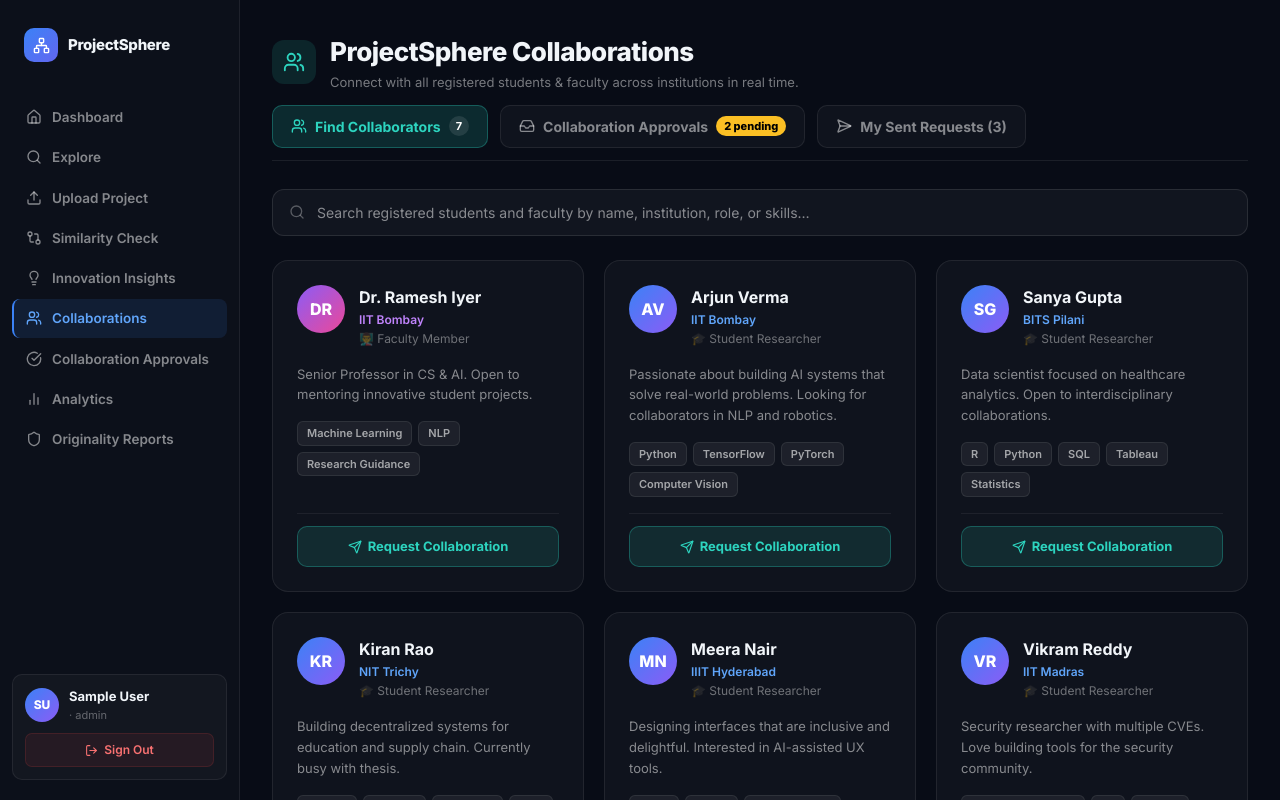
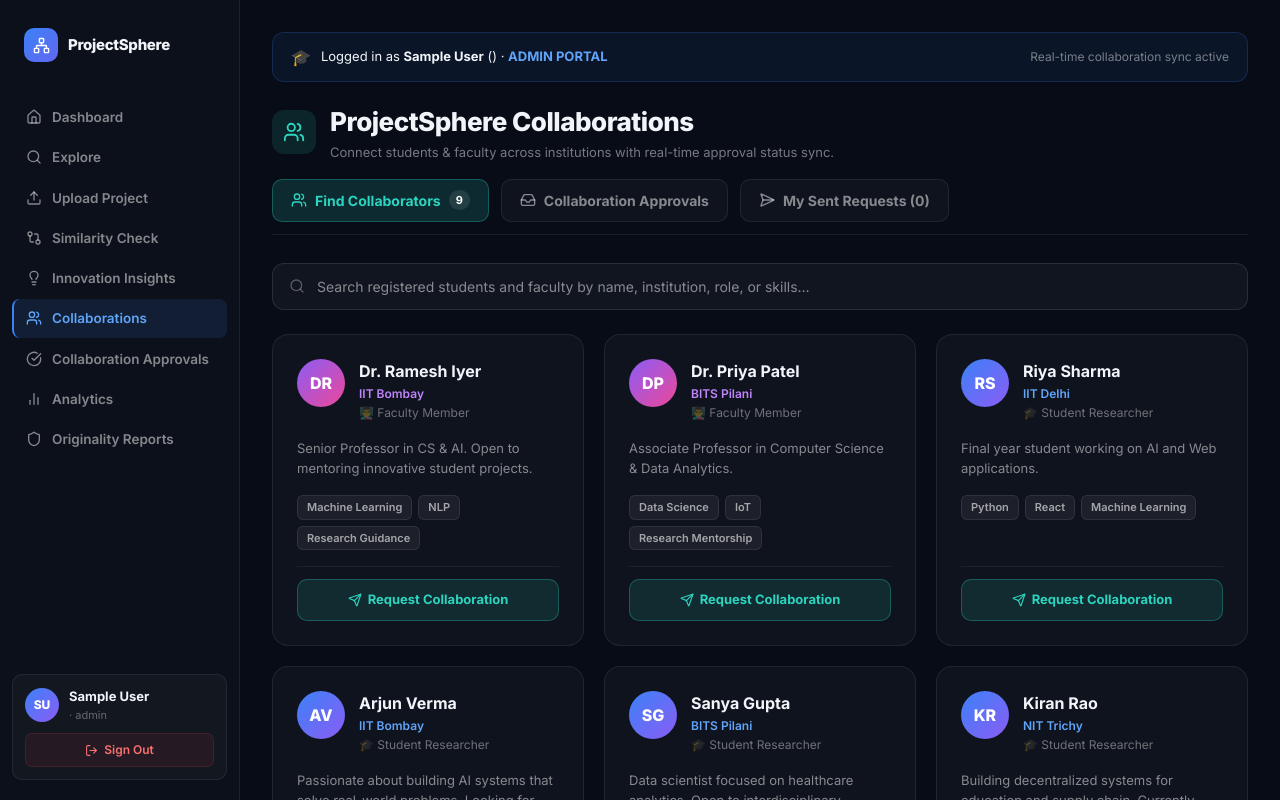
Before and after one commit to ChandanaNedium/ProjectSphere, a Next.js app: page /collaborate in a window 1280 px wide. Shown: the top 800 px of the page. Built offline with nearby package versions, Linux system fonts and the light colour scheme; sample sign-in values are in the browser's storage.

Commit message:
Implement sender-recipient specific collaboration requests and live status sync

```diff
--- a/src/app/collaborate/page.tsx
+++ b/src/app/collaborate/page.tsx
@@ -2,13 +2,46 @@
 
 import { useState, useEffect, Suspense } from "react"
 import { useSearchParams } from "next/navigation"
-import { Users, MessageCircle, Star, MapPin, Code, ChevronRight, X, Send, CheckCircle, XCircle, Clock, Search, ShieldCheck, UserCheck, Inbox, SendHorizontal } from "lucide-react"
+import { Users, MessageCircle, Star, MapPin, Code, ChevronRight, X, Send, CheckCircle, XCircle, Clock, Search, ShieldCheck, UserCheck, Inbox, SendHorizontal, Filter } from "lucide-react"
 import Link from "next/link"
 import Sidebar from "@/components/Sidebar"
 import { getSession, getAllRegisteredUsers, type User } from "@/lib/client-auth"
 import type { CollabRequest } from "../faculty/collabs/page"
 
 const COLLAB_KEY = "ps_collab_requests"
+
+const SEED_REQUESTS: CollabRequest[] = [
+  {
+    id: "c_demo_1",
+    projectTitle: "AI & Healthcare Analytics Research",
+    requester: "Riya Sharma",
+    requesterEmail: "riya@demo.com",
+    requesterRole: "student",
+    targetName: "Dr. Priya Patel",
+    targetEmail: "priya@demo.com",
+    targetRole: "faculty",
+    college: "IIT Delhi",
+    domain: "AI & ML",
+    message: "Hi Dr. Priya, I would love to collaborate with you on your healthcare analytics and AI project. Could I join your research initiative?",
+    status: "pending",
+    date: new Date().toISOString().split('T')[0]
+  },
+  {
+    id: "c_demo_2",
+    projectTitle: "Decentralized Credential System",
+    requester: "Arjun Verma",
+    requesterEmail: "arjun.verma@iitb.ac.in",
+    requesterRole: "student",
+    targetName: "Riya Sharma",
+    targetEmail: "riya@demo.com",
+    targetRole: "student",
+    college: "IIT Bombay",
+    domain: "Blockchain",
+    message: "Hey Riya, I saw your full-stack expertise. Want to pair up on building smart contracts for academic credentials?",
+    status: "pending",
+    date: new Date().toISOString().split('T')[0]
+  }
+]
 
 function ConnectModal({ person, onClose, onSend }: { person: User; onClose: () => void; onSend: (msg: string) => void }) {
   const [message, setMessage] = useState(`Hi ${person.name.split(' ')[0]}, I came across your profile on ProjectSphere and I'd love to collaborate with you. I'm interested in your work in ${person.interests ? person.interests.split(',')[0].trim() : person.role}. Would you be open to connecting?`)
@@ -153,17 +186,11 @@ function CollaborateContent() {
       if (raw) {
         setCollabRequests(JSON.parse(raw))
       } else {
-        // Default seed requests so user immediately sees approval workflows
-        const seed: CollabRequest[] = [
-          { id: "c1", projectTitle: "AI Mental Health Companion", requester: "Anika Sharma", requesterEmail: "anika@iitd.ac.in", targetName: session?.name || "User", college: "IIT Delhi", domain: "AI & ML", message: "Would like to collaborate on the NLP module and extend multilingual support.", status: "pending", date: new Date().toISOString().split('T')[0] },
-          { id: "c2", projectTitle: "Blockchain Verification Protocol", requester: "Ravi Kumar", requesterEmail: "ravi@nitt.edu", targetName: session?.name || "User", college: "NIT Surathkal", domain: "Blockchain", message: "Our team has experience with Solidity and wants to add multi-chain support.", status: "pending", date: new Date().toISOString().split('T')[0] },
-          { id: "c3", projectTitle: "Smart Energy Dashboard", requester: "Priya Nair", requesterEmail: "priya@bits.edu", targetName: session?.name || "User", college: "BITS Pilani", domain: "IoT", message: "Looking to integrate solar panel monitoring into this system.", status: "approved", date: "2026-08-20" },
-        ]
-        localStorage.setItem(COLLAB_KEY, JSON.stringify(seed))
-        setCollabRequests(seed)
+        localStorage.setItem(COLLAB_KEY, JSON.stringify(SEED_REQUESTS))
+        setCollabRequests(SEED_REQUESTS)
       }
     } catch {
-      setCollabRequests([])
+      setCollabRequests(SEED_REQUESTS)
     }
   }
 
@@ -176,16 +203,20 @@ function CollaborateContent() {
   const handleSend = (msg: string) => {
     if (!connectTarget) return
     const session = getSession()
-    const requesterName = session?.name || "Student User"
-    const requesterCollege = session?.institution || "IIT Bombay"
+    const requesterName = session?.name || "Riya Sharma"
+    const requesterEmail = session?.email || "riya@demo.com"
+    const requesterRole = session?.role || "student"
+    const requesterCollege = session?.institution || "IIT Delhi"
 
     const newReq: CollabRequest = {
       id: `c_${Date.now()}`,
       projectTitle: `Collaboration with ${connectTarget.name}`,
       requester: requesterName,
-      requesterEmail: session?.email || "student@demo.com",
+      requesterEmail: requesterEmail,
+      requesterRole: requesterRole,
       targetName: connectTarget.name,
       targetEmail: connectTarget.email,
+      targetRole: connectTarget.role,
       college: requesterCollege,
       domain: connectTarget.interests ? connectTarget.interests.split(',')[0].trim() : (connectTarget.role === 'faculty' ? 'Faculty Mentorship' : 'AI & ML'),
       message: msg,
@@ -195,6 +226,7 @@ function CollaborateContent() {
 
     const updated = [newReq, ...collabRequests]
     localStorage.setItem(COLLAB_KEY, JSON.stringify(updated))
+    setCollabRequests(updated)
     window.dispatchEvent(new Event("storage"))
 
     setConnectTarget(null)
@@ -225,8 +257,33 @@ function CollaborateContent() {
     )
   })
 
-  // Pending requests targeted for approvals
-  const pendingApprovalsCount = collabRequests.filter(r => r.status === 'pending').length
+  // Filter requests targeting the current logged-in user (Approvals received by me)
+  const incomingApprovals = collabRequests.filter(r => {
+    if (!currentUser) return true
+    const userEmail = currentUser.email.toLowerCase()
+    const userName = currentUser.name.toLowerCase()
+
+    if (r.targetEmail && r.targetEmail.toLowerCase() === userEmail) return true
+    if (r.targetName && r.targetName.toLowerCase() === userName) return true
+
+    // Fallback: If logged in as Faculty and request has no specific target or targets faculty
+    if (currentUser.role === 'faculty' && (!r.targetEmail || r.targetRole === 'faculty')) return true
+
+    return false
+  })
+
+  // Filter requests sent by the current logged-in user
+  const sentRequests = collabRequests.filter(r => {
+    if (!currentUser) return true
+    const userEmail = currentUser.email.toLowerCase()
+    const userName = currentUser.name.toLowerCase()
+
+    if (r.requesterEmail && r.requesterEmail.toLowerCase() === userEmail) return true
+    if (r.requester && r.requester.toLowerCase() === userName) return true
+    return false
+  })
+
+  const pendingApprovalsCount = incomingApprovals.filter(r => r.status === 'pending').length
 
   const statusMeta = {
     pending:  { bg: "rgba(251,191,36,0.12)",  color: "#fbbf24", label: "Pending Approval", icon: Clock },
@@ -239,8 +296,28 @@ function CollaborateContent() {
       <Sidebar />
 
       <main style={{ flex: 1, padding: '32px', overflowY: 'auto', minWidth: 0 }}>
+        {/* User Badge Banner */}
+        {currentUser && (
+          <div style={{
+            marginBottom: 20, padding: '12px 18px', borderRadius: 12,
+            background: currentUser.role === 'faculty' ? 'rgba(192,132,252,0.08)' : 'rgba(59,130,246,0.08)',
+            border: `1px solid ${currentUser.role === 'faculty' ? 'rgba(192,132,252,0.2)' : 'rgba(59,130,246,0.2)'}`,
+            display: 'flex', alignItems: 'center', justifyContent: 'space-between', fontSize: 13,
+          }}>
+            <div style={{ display: 'flex', alignItems: 'center', gap: 10 }}>
+              <span style={{ fontSize: 16 }}>{currentUser.role === 'faculty' ? '👨‍🏫' : '🎓'}</span>
+              <span>
+                Logged in as <strong>{currentUser.name}</strong> ({currentUser.institution}) · <span style={{ color: currentUser.role === 'faculty' ? '#c084fc' : '#60a5fa', fontWeight: 700 }}>{currentUser.role.toUpperCase()} PORTAL</span>
+              </span>
+            </div>
+            <div style={{ fontSize: 12, color: 'rgba(255,255,255,0.45)' }}>
+              Real-time collaboration sync active
+            </div>
+          </div>
+        )}
+
         {/* Header */}
-        <div style={{ display: 'flex', alignItems: 'center', justifyContent: 'space-between', marginBottom: 12 }}>
+        <div style={{ display: 'flex', alignItems: 'center', justifyContent: 'space-between', marginBottom: 16 }}>
           <div style={{ display: 'flex', alignItems: 'center', gap: 14 }}>
             <div style={{ width: 44, height: 44, borderRadius: 12, background: 'rgba(45,212,191,0.12)', display: 'flex', alignItems: 'center', justifyContent: 'center' }}>
               <Users style={{ width: 22, height: 22, color: '#2dd4bf' }} />
@@ -248,7 +325,7 @@ function CollaborateContent() {
             <div>
               <h1 style={{ fontSize: 26, fontWeight: 800, letterSpacing: '-0.5px' }}>ProjectSphere Collaborations</h1>
               <p style={{ color: 'rgba(255,255,255,0.45)', fontSize: 13, marginTop: 2 }}>
-                Connect with all registered students & faculty across institutions in real time.
+                Connect students & faculty across institutions with real-time approval status sync.
               </p>
             </div>
           </div>
@@ -303,7 +380,7 @@ function CollaborateContent() {
             }}
           >
             <SendHorizontal style={{ width: 16, height: 16 }} />
-            My Sent Requests ({collabRequests.length})
+            My Sent Requests ({sentRequests.length})
           </button>
         </div>
 
@@ -327,7 +404,10 @@ function CollaborateContent() {
             <div style={{ display: 'grid', gridTemplateColumns: 'repeat(3, 1fr)', gap: 20 }}>
               {filteredUsers.map(u => {
                 const isMe = currentUser?.email?.toLowerCase() === u.email.toLowerCase()
-                const hasRequested = collabRequests.some(r => r.targetEmail === u.email || r.projectTitle.includes(u.name))
+                const hasRequested = collabRequests.some(r =>
+                  (r.requesterEmail?.toLowerCase() === currentUser?.email?.toLowerCase() || r.requester?.toLowerCase() === currentUser?.name?.toLowerCase()) &&
+                  (r.targetEmail?.toLowerCase() === u.email.toLowerCase() || r.targetName?.toLowerCase() === u.name.toLowerCase() || r.projectTitle.includes(u.name))
+                )
                 return (
                   <div key={u.id} style={{
                     borderRadius: 16, background: 'rgba(255,255,255,0.03)',
@@ -371,7 +451,7 @@ function CollaborateContent() {
                     <div style={{ marginTop: 'auto', paddingTop: 12, borderTop: '1px solid rgba(255,255,255,0.06)' }}>
                       {isMe ? (
                         <button disabled style={{ width: '100%', padding: '10px', borderRadius: 10, background: 'rgba(255,255,255,0.04)', border: '1px solid rgba(255,255,255,0.08)', color: 'rgba(255,255,255,0.3)', fontWeight: 600, fontSize: 13 }}>
-                          Your Account
+                          Your Profile
                         </button>
                       ) : (
                         <button
@@ -396,22 +476,22 @@ function CollaborateContent() {
           </>
         )}
 
-        {/* TAB 2: COLLABORATION APPROVALS (Real-time approvals for Student & Faculty) */}
+        {/* TAB 2: COLLABORATION APPROVALS (Requests received by logged-in user) */}
         {activeTab === 'approvals' && (
           <div style={{ display: 'flex', flexDirection: 'column', gap: 16 }}>
             <div style={{ padding: '16px 20px', borderRadius: 12, background: 'rgba(99,102,241,0.08)', border: '1px solid rgba(99,102,241,0.2)', fontSize: 13, color: 'rgba(255,255,255,0.7)', display: 'flex', alignItems: 'center', gap: 10 }}>
               <ShieldCheck style={{ width: 18, height: 18, color: '#818cf8', flexShrink: 0 }} />
               <div>
-                <strong>Real-Time Collaboration Approvals:</strong> As a registered student or faculty member, review incoming requests from peers and faculty. Approving or rejecting updates live across all sessions immediately.
+                <strong>Incoming Collaboration Approvals for {currentUser?.name || "You"}:</strong> Requests sent to you by students or faculty appear here. Click <strong>Approve</strong> or <strong>Reject</strong> to update the status in real time.
               </div>
             </div>
 
-            {collabRequests.length === 0 ? (
+            {incomingApprovals.length === 0 ? (
               <div style={{ textAlign: 'center', padding: '60px', background: 'rgba(255,255,255,0.02)', borderRadius: 16, border: '1px solid rgba(255,255,255,0.06)', color: 'rgba(255,255,255,0.4)', fontSize: 14 }}>
-                No collaboration requests received yet.
+                No incoming collaboration requests received yet.
               </div>
             ) : (
-              collabRequests.map(req => {
+              incomingApprovals.map(req => {
                 const meta = statusMeta[req.status] || statusMeta.pending
                 const Icon = meta.icon
                 return (
@@ -423,7 +503,7 @@ function CollaborateContent() {
                       <div>
                         <div style={{ fontWeight: 700, fontSize: 16, color: 'white', marginBottom: 6 }}>{req.projectTitle}</div>
                         <div style={{ display: "flex", gap: 14, flexWrap: "wrap", fontSize: 13, color: "rgba(255,255,255,0.5)" }}>
-                          <span>👤 <strong>Requester:</strong> {req.requester}</span>
+                          <span>👤 <strong>Requester:</strong> {req.requester} ({req.requesterRole === 'faculty' ? '👨‍🏫 Faculty' : '🎓 Student'})</span>
                           <span>🏛 <strong>College:</strong> {req.college}</span>
                           <span style={{ color: '#60a5fa', fontWeight: 600 }}>🎯 {req.domain}</span>
                           <span>📅 {req.date}</span>
@@ -438,7 +518,7 @@ function CollaborateContent() {
                       "{req.message}"
                     </div>
 
-                    {req.status === "pending" && (
+                    {req.status === "pending" ? (
                       <div style={{ display: "flex", gap: 12 }}>
                         <button
                           onClick={() => handleApprovalAction(req.id, "approved")}
@@ -463,6 +543,10 @@ function CollaborateContent() {
                           {processingId === req.id ? "Processing…" : "Reject Collaboration"}
                         </button>
                       </div>
+                    ) : (
+                      <div style={{ fontSize: 13, color: meta.color, fontWeight: 700, display: 'flex', alignItems: 'center', gap: 6 }}>
+                        <Icon style={{ width: 15, height: 15 }} /> Decision recorded as {req.status.toUpperCase()}
+                      </div>
                     )}
                   </div>
                 )
@@ -471,15 +555,22 @@ function CollaborateContent() {
           </div>
         )}
 
-        {/* TAB 3: MY SENT REQUESTS */}
+        {/* TAB 3: MY SENT REQUESTS (Requests sent by logged-in user) */}
         {activeTab === 'sent' && (
           <div style={{ display: 'flex', flexDirection: 'column', gap: 16 }}>
-            {collabRequests.length === 0 ? (
+            <div style={{ padding: '16px 20px', borderRadius: 12, background: 'rgba(52,211,153,0.08)', border: '1px solid rgba(52,211,153,0.2)', fontSize: 13, color: 'rgba(255,255,255,0.7)', display: 'flex', alignItems: 'center', gap: 10 }}>
+              <SendHorizontal style={{ width: 18, height: 18, color: '#34d399', flexShrink: 0 }} />
+              <div>
+                <strong>Sent Requests Status Tracker:</strong> Track collaboration requests sent by {currentUser?.name || "You"}. When the recipient approves, your status updates to <strong>Approved</strong> in real time.
+              </div>
+            </div>
+
+            {sentRequests.length === 0 ? (
               <div style={{ textAlign: 'center', padding: '60px', background: 'rgba(255,255,255,0.02)', borderRadius: 16, border: '1px solid rgba(255,255,255,0.06)', color: 'rgba(255,255,255,0.4)', fontSize: 14 }}>
                 You haven't sent any collaboration requests yet.
               </div>
             ) : (
-              collabRequests.map(req => {
+              sentRequests.map(req => {
                 const meta = statusMeta[req.status] || statusMeta.pending
                 const Icon = meta.icon
                 return (
@@ -490,7 +581,7 @@ function CollaborateContent() {
                     <div>
                       <div style={{ fontWeight: 700, fontSize: 15, color: 'white', marginBottom: 4 }}>{req.projectTitle}</div>
                       <div style={{ fontSize: 12.5, color: 'rgba(255,255,255,0.45)' }}>
-                        Sent by {req.requester} · Domain: {req.domain} · Date: {req.date}
+                        Sent to <strong>{req.targetName || "Collaborator"}</strong> ({req.targetRole === 'faculty' ? '👨‍🏫 Faculty' : '🎓 Student'}) · Domain: {req.domain} · Date: {req.date}
                       </div>
                       <div style={{ fontSize: 13, color: 'rgba(255,255,255,0.6)', marginTop: 8, fontStyle: 'italic' }}>
                         "{req.message}"
--- a/src/app/faculty/collabs/page.tsx
+++ b/src/app/faculty/collabs/page.tsx
@@ -9,8 +9,10 @@ export interface CollabRequest {
   projectTitle: string
   requester: string
   requesterEmail?: string
+  requesterRole?: 'student' | 'faculty'
   targetName?: string
   targetEmail?: string
+  targetRole?: 'student' | 'faculty'
   college: string
   domain: string
   message: string
--- a/src/app/login/page.tsx
+++ b/src/app/login/page.tsx
@@ -149,6 +149,43 @@ export default function LoginPage() {
           <Link href="/register" style={{ color: '#60a5fa', fontWeight: 600, textDecoration: 'none' }}>Create one free →</Link>
         </p>
 
+        {/* Quick Demo Logins */}
+        <div style={{ marginTop: 28, padding: '16px', borderRadius: 12, background: 'rgba(255,255,255,0.03)', border: '1px solid rgba(255,255,255,0.07)' }}>
+          <p style={{ fontSize: 12, fontWeight: 700, color: 'rgba(255,255,255,0.4)', textTransform: 'uppercase', letterSpacing: 0.8, marginBottom: 12 }}>
+            ⚡ Quick Demo Logins for Testing:
+          </p>
+          <div style={{ display: 'grid', gridTemplateColumns: 'repeat(2, 1fr)', gap: 8 }}>
+            <button
+              type="button"
+              onClick={() => {
+                loginUser('riya@demo.com', 'demo1234')
+                router.push('/dashboard')
+              }}
+              style={{
+                padding: '8px 12px', borderRadius: 8, background: 'rgba(59,130,246,0.12)',
+                border: '1px solid rgba(59,130,246,0.3)', color: '#60a5fa', fontSize: 12, fontWeight: 700,
+                cursor: 'pointer', textAlign: 'left',
+              }}
+            >
+              🎓 Riya (Student)
+            </button>
+            <button
+              type="button"
+              onClick={() => {
+                loginUser('priya@demo.com', 'demo1234')
+                router.push('/dashboard')
+              }}
+              style={{
+                padding: '8px 12px', borderRadius: 8, background: 'rgba(192,132,252,0.12)',
+                border: '1px solid rgba(192,132,252,0.3)', color: '#c084fc', fontSize: 12, fontWeight: 700,
+                cursor: 'pointer', textAlign: 'left',
+              }}
+            >
+              👨‍🏫 Priya (Faculty)
+            </button>
+          </div>
+        </div>
+
 
       </div>
 
--- a/src/lib/client-auth.ts
+++ b/src/lib/client-auth.ts
@@ -17,10 +17,20 @@ const DEMO_USERS: Record<string, { password: string; user: User }> = {
     password: 'demo1234',
     user: { id: 'demo-faculty', name: 'Dr. Ramesh Iyer', email: 'faculty@demo.com', role: 'faculty', institution: 'IIT Bombay', skills: ['Machine Learning', 'NLP', 'Research Guidance'], bio: 'Senior Professor in CS & AI. Open to mentoring innovative student projects.', interests: 'AI, Deep Learning, NLP' },
   },
+  'priya@demo.com': {
+    password: 'demo1234',
+    user: { id: 'demo-priya', name: 'Dr. Priya Patel', email: 'priya@demo.com', role: 'faculty', institution: 'BITS Pilani', skills: ['Data Science', 'IoT', 'Research Mentorship'], bio: 'Associate Professor in Computer Science & Data Analytics.', interests: 'Data Science, IoT, Cloud Computing' },
+  },
+  'riya@demo.com': {
+    password: 'demo1234',
+    user: { id: 'demo-riya', name: 'Riya Sharma', email: 'riya@demo.com', role: 'student', institution: 'IIT Delhi', skills: ['Python', 'React', 'Machine Learning'], bio: 'Final year student working on AI and Web applications.', interests: 'AI, Full Stack, Mobile Apps' },
+  },
 }
 
 const DEFAULT_USERS: User[] = [
   { id: 'demo-faculty', name: 'Dr. Ramesh Iyer', email: 'faculty@demo.com', role: 'faculty', institution: 'IIT Bombay', skills: ['Machine Learning', 'NLP', 'Research Guidance'], bio: 'Senior Professor in CS & AI. Open to mentoring innovative student projects.', interests: 'AI, Deep Learning, NLP' },
+  { id: 'demo-priya', name: 'Dr. Priya Patel', email: 'priya@demo.com', role: 'faculty', institution: 'BITS Pilani', skills: ['Data Science', 'IoT', 'Research Mentorship'], bio: 'Associate Professor in Computer Science & Data Analytics.', interests: 'Data Science, IoT, Cloud Computing' },
+  { id: 'demo-riya', name: 'Riya Sharma', email: 'riya@demo.com', role: 'student', institution: 'IIT Delhi', skills: ['Python', 'React', 'Machine Learning'], bio: 'Final year student working on AI and Web applications.', interests: 'AI, Full Stack, Mobile Apps' },
   { id: '1', name: 'Arjun Verma', email: 'arjun.verma@iitb.ac.in', role: 'student', institution: 'IIT Bombay', skills: ['Python', 'TensorFlow', 'PyTorch', 'Computer Vision'], bio: 'Passionate about building AI systems that solve real-world problems. Looking for collaborators in NLP and robotics.', interests: 'NLP, Computer Vision, Robotics, Healthcare AI' },
   { id: '2', name: 'Sanya Gupta', email: 'sanya.gupta@bits-pilani.ac.in', role: 'student', institution: 'BITS Pilani', skills: ['R', 'Python', 'SQL', 'Tableau', 'Statistics'], bio: 'Data scientist focused on healthcare analytics. Open to interdisciplinary collaborations.', interests: 'Healthcare Analytics, Clinical ML, Bioinformatics' },
   { id: '3', name: 'Kiran Rao', email: 'kiran.rao@nitt.edu', role: 'student', institution: 'NIT Trichy', skills: ['Solidity', 'Web3.js', 'Ethereum', 'IPFS', 'Rust'], bio: 'Building decentralized systems for education and supply chain. Currently busy with thesis.', interests: 'DeFi, NFTs, Smart Contracts, DAO Governance' },
```
